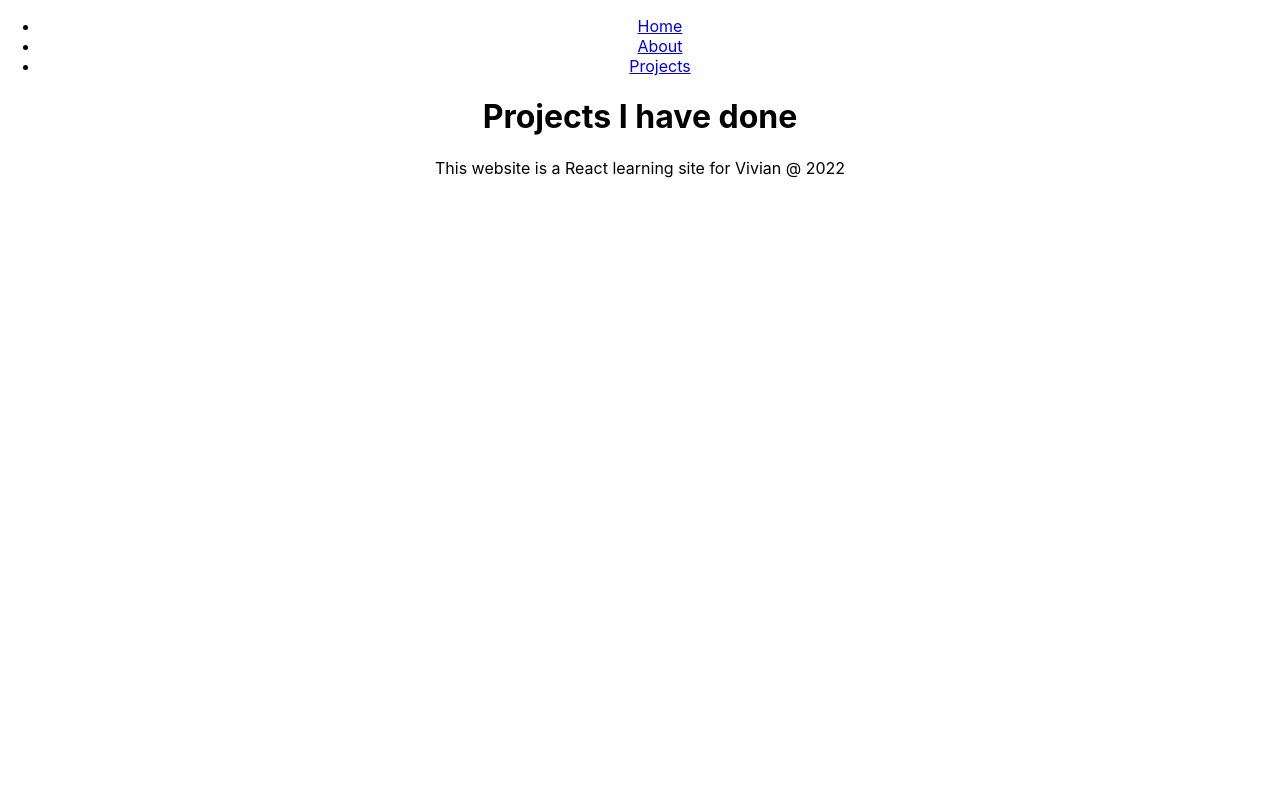
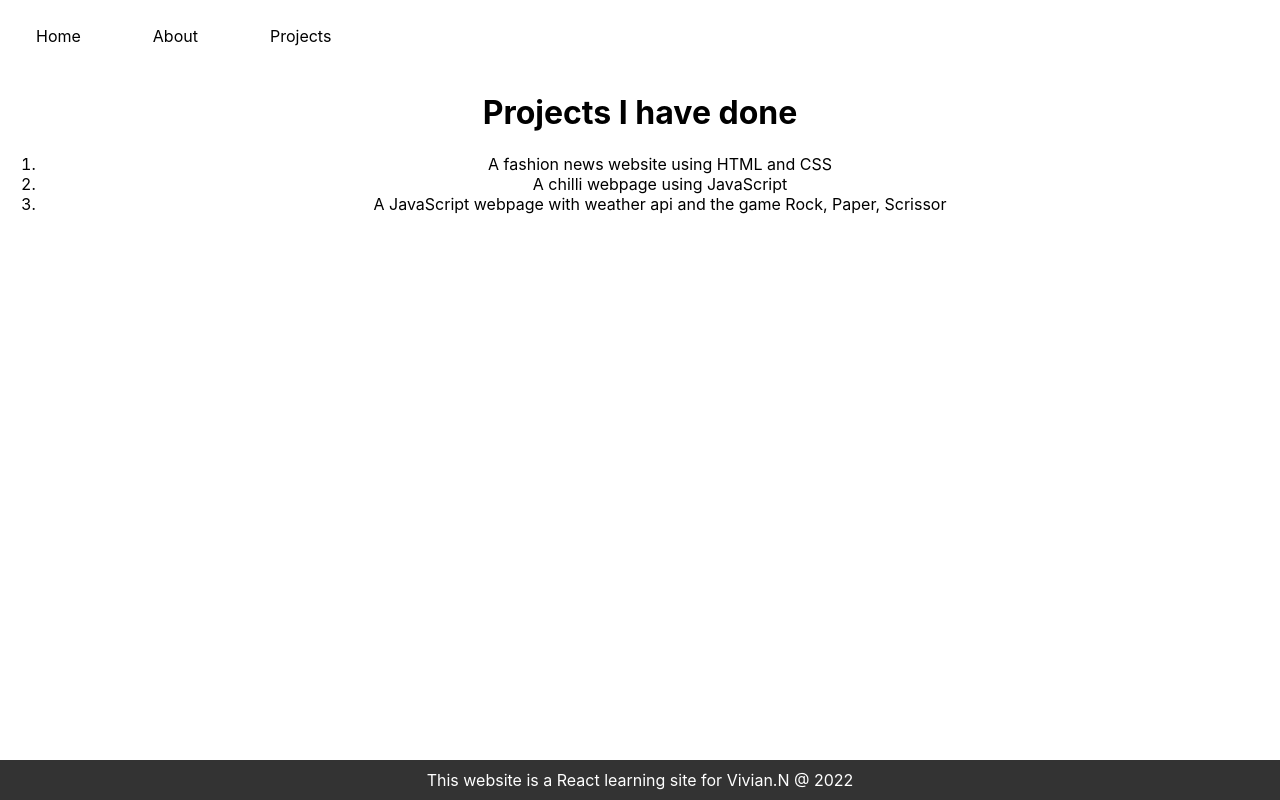
Before and after one commit to viv-nic/CLG-React-Assignments, a React (Create React App) app: page /projects in a window 1280 px wide. Built offline with nearby package versions, Linux system fonts and the light colour scheme.

Commit message:
add navigation and modified footer

```diff
--- a/src/App.css
+++ b/src/App.css
@@ -2,7 +2,7 @@
   text-align: center;
 }
 
-.App-logo {
+/* .App-logo {
   height: 40vmin;
   pointer-events: none;
 }
@@ -11,9 +11,9 @@
   .App-logo {
     animation: App-logo-spin infinite 20s linear;
   }
-}
+} */
 
-.App-header {
+/* .App-header {
   background-color: #282c34;
   min-height: 100vh;
   display: flex;
@@ -22,9 +22,9 @@
   justify-content: center;
   font-size: calc(10px + 2vmin);
   color: white;
-}
+} */
 
-.App-link {
+/* .App-link {
   color: #61dafb;
 }
 
@@ -35,4 +35,15 @@
   to {
     transform: rotate(360deg);
   }
+} */
+
+.footer {
+
+  width: 100%;
+  position: fixed;
+  background: #333;
+  padding: 10px 0;
+  color: #fff;
+  bottom: 0;
+
 }
--- a/src/App.js
+++ b/src/App.js
@@ -6,6 +6,7 @@ import About from './pages/about';
 import Footer from './components/footer';
 import Fourohfour from './pages/fourohfour';
 import Projects from './pages/projects';
+
 
 function App() {
   return (
--- a/src/components/footer/index.jsx
+++ b/src/components/footer/index.jsx
@@ -1,7 +1,7 @@
 const Footer = () => {
     return (
-        <div>
-            This website is a React learning site for Vivian @ 2022
+        <div className="footer">
+            This website is a React learning site for Vivian.N @ 2022
         </div>
     )
 }
--- a/src/components/nav/index.jsx
+++ b/src/components/nav/index.jsx
@@ -1,9 +1,10 @@
-import { NavLink } from "react-router-dom"
+import { NavLink } from "react-router-dom";
+import "./navigation.css";
 
 function Nav() {
     return(
         <header>
-            <nav>
+            <nav className="navigation">
                 <ul>
                     <li>
                         <NavLink to="/">
--- /dev/null
+++ b/src/components/nav/navigation.css
@@ -0,0 +1,32 @@
+header {
+    display: flex;
+    justify-content: flex-start;
+    align-items: center;
+    background-color: white;
+}
+
+.navigation ul {
+    list-style-type: none;
+    margin: 0;
+    padding: 0;
+  }
+
+.navigation li {
+    list-style: none;
+    display: inline-block;
+    padding: 10px 20px;
+  }
+
+.navigation li a {
+    display: block;
+    padding: 16px;
+    text-decoration: none;
+    color: black;
+  }
+
+.navigation li a:hover {
+    border-bottom: 1px solid black;
+    border-top: 1px solid black;
+    padding: 0;;
+    color: black;
+  }
--- a/src/pages/about.jsx
+++ b/src/pages/about.jsx
@@ -1,8 +1,13 @@
 const About = () => {
     return (
-        <h1>
-            About page
-        </h1>
+        <div>
+            <h1>
+                About
+            </h1>
+            <p>
+                This is a learning site for me, where I used React-App to build this mini site along with my other projects where I have used HTML, CSS and JavaScript to build.
+            </p>
+        </div>
     )
 }
 
--- a/src/pages/home.jsx
+++ b/src/pages/home.jsx
@@ -1,7 +1,7 @@
 const Home = () => {
     return (
         <h1>
-            Home page
+            Welcome Home
         </h1>
     )
 }
--- a/src/pages/projects.jsx
+++ b/src/pages/projects.jsx
@@ -1,6 +1,17 @@
 const Projects = () => {
     return (
-        <h1>Projects I have done</h1>
+        <div>
+            <h1>Projects I have done</h1>
+
+            <ol>
+                <li>A fashion news website using HTML and CSS</li>
+                <li>A chilli webpage using JavaScript</li>
+                <li>A JavaScript webpage with weather api and the game Rock, Paper, Scrissor</li>
+            </ol>
+
+
+        </div>
+
     )
 }
 
```
